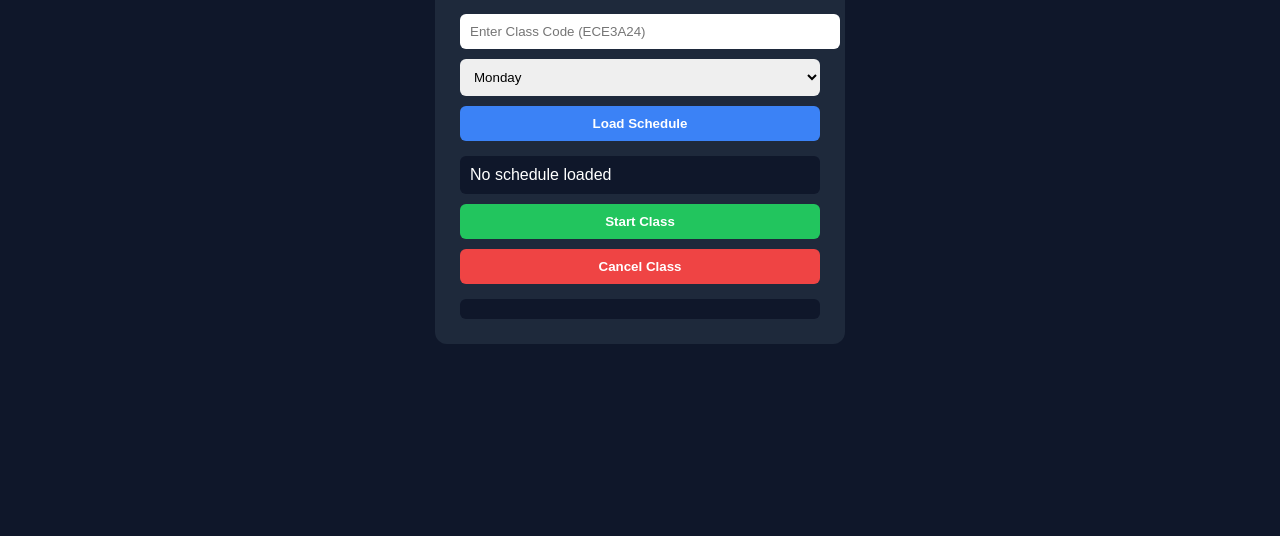
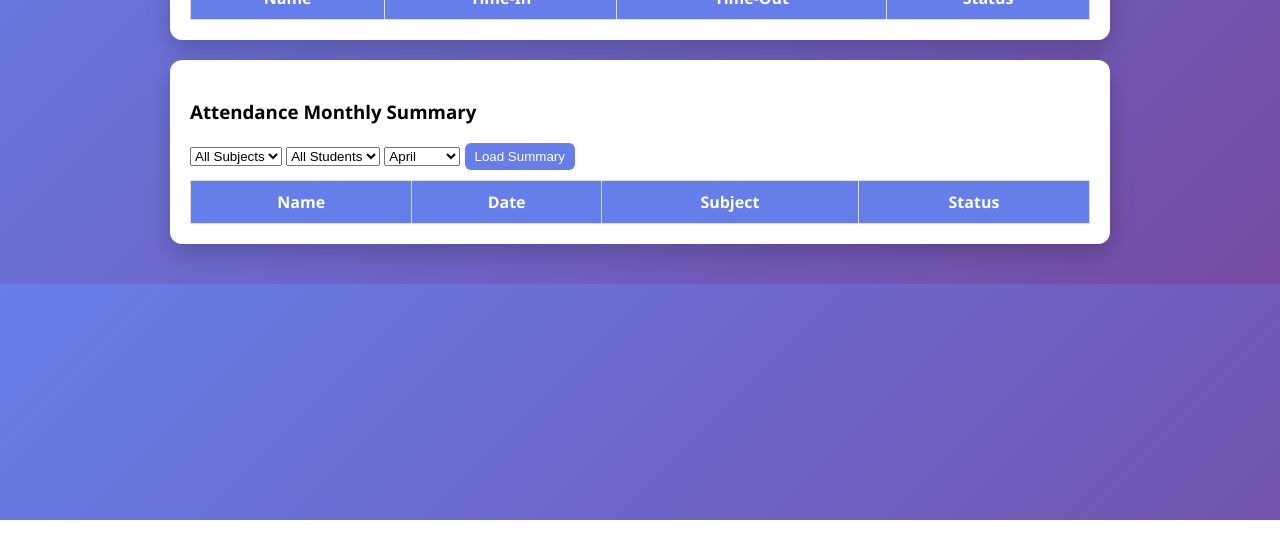
Before and after one commit to daiju821/attendance-system, a website: page index.html in a window 1280 px wide. Shown: the part 280-816 px from the top of the page. Drawn offline with Linux system fonts and the light colour scheme.

Commit message:
set dashboard as index

```diff
--- a/index.html
+++ b/index.html
@@ -1,156 +1,254 @@
 <!DOCTYPE html>
 <html>
 <head>
-  <title>Professor Portal</title>
+  <title>Attendance Dashboard</title>
+
+  <!-- Firebase -->
+  <script src="https://www.gstatic.com/firebasejs/10.7.1/firebase-app-compat.js"></script>
+  <script src="https://www.gstatic.com/firebasejs/10.7.1/firebase-firestore-compat.js"></script>
 
   <style>
     body {
-      font-family: Arial;
-      background: #0f172a;
+      font-family: 'Segoe UI';
+      background: linear-gradient(135deg, #667eea, #764ba2);
+      margin: 0;
+      padding: 20px;
+    }
+
+    h2 {
+      text-align: center;
       color: white;
-      display: flex;
-      justify-content: center;
-      align-items: center;
-      height: 100vh;
     }
 
     .card {
-      background: #1e293b;
-      padding: 25px;
+      background: white;
+      padding: 20px;
       border-radius: 12px;
-      width: 360px;
+      max-width: 900px;
+      margin: 20px auto;
+      box-shadow: 0 10px 25px rgba(0,0,0,0.2);
     }
 
-    input, select, button {
+    table {
       width: 100%;
+      border-collapse: collapse;
+      margin-top: 10px;
+    }
+
+    th {
+      background: #667eea;
+      color: white;
+    }
+
+    th, td {
       padding: 10px;
-      margin-top: 10px;
-      border-radius: 6px;
-      border: none;
+      border: 1px solid #ddd;
+      text-align: center;
     }
 
     button {
+      background: #667eea;
+      color: white;
+      border: none;
+      padding: 6px 10px;
+      border-radius: 6px;
       cursor: pointer;
-      font-weight: bold;
     }
 
-    .start { background: #22c55e; color: white; }
-    .cancel { background: #ef4444; color: white; }
-    .load { background: #3b82f6; color: white; }
-
-    .box {
-      margin-top: 15px;
-      padding: 10px;
-      background: #0f172a;
-      border-radius: 6px;
-    }
+    .present { background: green; color:white; }
+    .late { background: orange; color:white; }
+    .absent { background: red; color:white; }
   </style>
 </head>
 
 <body>
 
+<h2>📊 Attendance Dashboard</h2>
+
+<!-- ================= VIEWER ================= -->
 <div class="card">
-  <h2>Professor Portal</h2>
 
-  <input id="classCode" placeholder="Enter Class Code (ECE3A24)">
+  <h3>Attendance Viewer</h3>
 
-  <select id="day">
-    <option>Monday</option>
-    <option>Tuesday</option>
-    <option>Friday</option>
+  <input type="date" id="datePicker">
+  <select id="subjectSelect">
+    <option>Subject1</option>
+    <option>Subject2</option>
   </select>
 
-  <button class="load" onclick="loadSchedule()">Load Schedule</button>
+  <button onclick="loadAttendance()">Load Attendance</button>
 
-  <div class="box" id="scheduleBox">No schedule loaded</div>
+  <p><b>Day:</b> <span id="dayDisplay"></span></p>
 
-  <!-- 🔥 THIS IS THE MISSING PART -->
-  <button class="start" onclick="updateStatus('on-time')">
-    Start Class
-  </button>
+  <table>
+    <thead>
+      <tr>
+        <th>Name</th>
+        <th>Time-In</th>
+        <th>Time-Out</th>
+        <th>Status</th>
+      </tr>
+    </thead>
+    <tbody id="attendanceTable"></tbody>
+  </table>
 
-  <button class="cancel" onclick="updateStatus('cancelled')">
-    Cancel Class
-  </button>
+</div>
 
-  <div id="result" class="box"></div>
+<!-- ================= SUMMARY ================= -->
+<div class="card">
+
+  <h3>Attendance Monthly Summary</h3>
+
+  <select id="summarySubject">
+    <option>All Subjects</option>
+    <option>Subject1</option>
+    <option>Subject2</option>
+  </select>
+
+  <select id="studentFilter">
+    <option>All Students</option>
+    <option>Student1</option>
+    <option>Student2</option>
+  </select>
+
+  <select id="monthFilter">
+    <option value="1">January</option>
+    <option value="2">February</option>
+    <option value="3">March</option>
+    <option value="4" selected>April</option>
+    <option value="5">May</option>
+  </select>
+
+  <button onclick="loadSummary()">Load Summary</button>
+
+  <table>
+    <thead>
+      <tr>
+        <th>Name</th>
+        <th>Date</th>
+        <th>Subject</th>
+        <th>Status</th>
+      </tr>
+    </thead>
+    <tbody id="summaryTable"></tbody>
+  </table>
+
 </div>
 
 <script>
 
-const PROJECT_ID = "attendance-system-ee197";
-
-// 🔥 SCHEDULE
-const schedule = {
-  Monday: "10:00 - 11:30",
-  Tuesday: "11:30 - 14:30",
-  Friday: "12:00 - 13:30"
+// 🔥 FIREBASE CONFIG
+const firebaseConfig = {
+  apiKey: "AIzaSyDSS5WUym6RZwZuK6L-VDhwGqAoxhqF5OU",
+  authDomain: "attendance-system-ee197.firebaseapp.com",
+  projectId: "attendance-system-ee197",
+  storageBucket: "attendance-system-ee197.firebasestorage.app",
+  messagingSenderId: "378054948403",
+  appId: "1:378054948403:web:787e35be89cbe58dc1d546"
 };
 
-// SHOW SCHEDULE
-function loadSchedule() {
-  let day = document.getElementById("day").value;
 
-  document.getElementById("scheduleBox").innerText =
-    day + " Schedule: " + schedule[day];
+firebase.initializeApp(firebaseConfig);
+const db = firebase.firestore();
+
+let data = [];
+
+// FORMAT DATE (MATCH ESP32)
+function formatDate(input) {
+  const d = new Date(input);
+  return `${d.getFullYear()}-${d.getMonth()+1}-${d.getDate()}`;
 }
 
-// 🔥 FIREBASE UPDATE
-async function updateStatus(status) {
+// GET DAY
+function getDay(input) {
+  return new Date(input).toLocaleString('en-US', { weekday: 'long' });
+}
 
-  let classCode = document.getElementById("classCode").value;
+// DATE CHANGE
+datePicker.addEventListener("change", () => {
+  dayDisplay.innerText = getDay(datePicker.value);
+});
 
-  if (!classCode) {
-    alert("Enter class code first");
-    return;
-  }
+// FETCH FIREBASE
+async function fetchFirebase() {
+  data = [];
 
-  // 🔥 GET CURRENT DATE & TIME
-  const now = new Date();
+  const snapshot = await db.collection("attendance").get();
 
-  const date = now.toISOString().split("T")[0]; // YYYY-MM-DD
-  const time = now.toTimeString().split(" ")[0]; // HH:MM:SS
+  snapshot.forEach(doc => {
+    const d = doc.data();
 
-  const url = `https://firestore.googleapis.com/v1/projects/${PROJECT_ID}/databases/(default)/documents/classStatus/${classCode}`;
+    data.push({
+      name: d.name || "-",
+      subject: d.subject || "-",
+      date: d.date || "-",
+      timeIn: d.timeIn || "-",
+      timeOut: d.timeOut || "-",
+      status: d.status || "-"
+    });
+  });
+}
 
-  const data = {
-    fields: {
-      status: {
-        stringValue: status
-      },
-      date: {
-        stringValue: date
-      },
-      time: {
-        stringValue: time
-      },
-      timestamp: {
-        timestampValue: new Date().toISOString() // 🔥 FIREBASE TIME
-      }
+// ================= VIEWER =================
+async function loadAttendance() {
+
+  await fetchFirebase();
+
+  const subject = subjectSelect.value;
+  const date = formatDate(datePicker.value);
+
+  attendanceTable.innerHTML = "";
+
+  data.forEach(d => {
+
+    if (d.subject === subject && d.date === date) {
+
+      let cls = d.status === "Absent" ? "absent" :
+                d.status === "Present but Late" ? "late" : "present";
+
+      attendanceTable.innerHTML += `
+        <tr>
+          <td>${d.name}</td>
+          <td>${d.timeIn}</td>
+          <td>${d.timeOut}</td>
+          <td class="${cls}">${d.status}</td>
+        </tr>
+      `;
     }
-  };
+  });
+}
 
-  try {
-    const res = await fetch(url, {
-      method: "PATCH",
-      headers: {
-        "Content-Type": "application/json"
-      },
-      body: JSON.stringify(data)
-    });
+// ================= SUMMARY =================
+async function loadSummary() {
 
-    if (res.ok) {
-      document.getElementById("result").innerText =
-        `Updated: ${status} | ${date} ${time}`;
-    } else {
-      document.getElementById("result").innerText =
-        "Failed to update Firebase";
+  await fetchFirebase();
+
+  const subject = document.getElementById("summarySubject").value;
+  const student = document.getElementById("studentFilter").value;
+  const month = document.getElementById("monthFilter").value;
+
+  summaryTable.innerHTML = "";
+
+  data.forEach(d => {
+
+    let dateObj = new Date(d.date);
+    let matchMonth = (dateObj.getMonth()+1) == month;
+
+    let matchSubject = (subject === "All Subjects" || d.subject === subject);
+    let matchStudent = (student === "All Students" || d.name === student);
+
+    if (matchMonth && matchSubject && matchStudent) {
+
+      summaryTable.innerHTML += `
+        <tr>
+          <td>${d.name}</td>
+          <td>${d.date}</td>
+          <td>${d.subject}</td>
+          <td>${d.status}</td>
+        </tr>
+      `;
     }
-
-  } catch (err) {
-    document.getElementById("result").innerText =
-      "Connection error";
-  }
+  });
 }
 
 </script>
```
Also changed, not shown: dashboard.html (deleted, +0 -257 lines).
